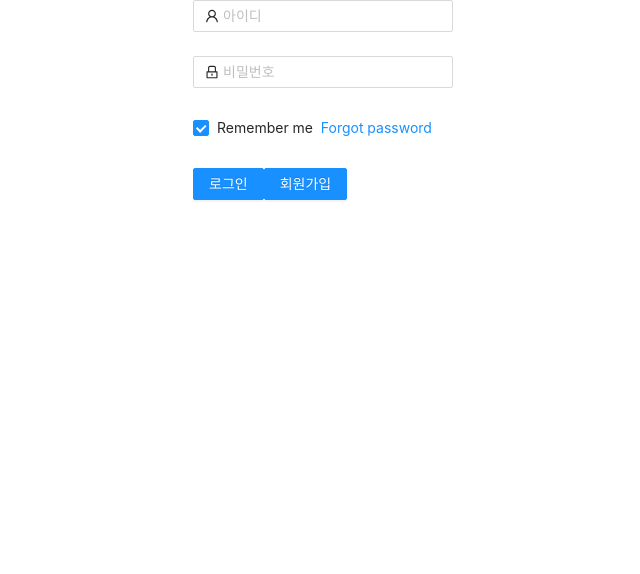
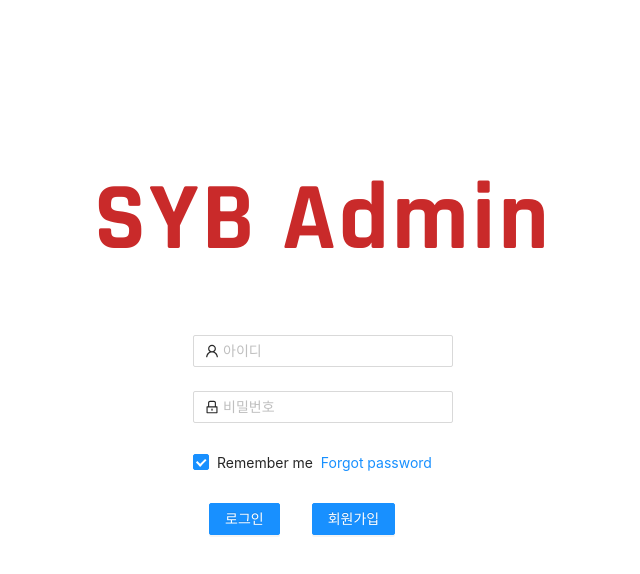
Before and after one commit to MLifeFam/SYB-web, a React (Create React App) app: page / in a window 1280 px wide. Shown: the top 574 px of the page, without its empty margins (317-957 px from the left). Built offline with nearby package versions, Linux system fonts and the light colour scheme.

Commit message:
로그인 UI 개선
1. 로그인 페이지 UI 개선

```diff
--- a/src/pages/Login.js
+++ b/src/pages/Login.js
@@ -3,13 +3,23 @@ import { Link, Redirect, Route, Switch, BrowserRouter as Router } from "react-ro
 import styled from 'styled-components';
 import { Form, Input, Button, Checkbox } from 'antd';
 import { UserOutlined, LockOutlined } from '@ant-design/icons';
+import oc from 'open-color';
 
 const LoginForm = styled.div`
     display:flex;
+    flex-direction:column;
+    position:absolute;
     width:100%;
     height:100%;
     justify-content:center;
     align-items:center;
+`;
+
+const Logo = styled.div`
+    font-size : 6rem;
+    letter-spacing:3px;
+    color: ${oc.red[9]};
+    font-family:'Rajdhani';
 `;
 
 const Login = () => {
@@ -18,7 +28,10 @@ const Login = () => {
   };
 
   return (
-    <LoginForm>
+    <LoginForm style={{paddingBottom:"6rem"}}>
+        <Logo style={{marginBottom:"3%"}}>
+            SYB Admin
+        </Logo>
         <Form
         name="normal_login"
         className="login-form"
@@ -64,12 +77,12 @@ const Login = () => {
         </Form.Item>
 
         <Form.Item>
-            <Link to='/main'>
+            <Link to='/main' style={{margin:"0 1rem"}}>
                 <Button type="primary" htmlType="submit" className="login-form-button">
                     로그인
                 </Button>
             </Link>
-            <Link to='/signup'>
+            <Link to='/signup' style={{margin:"0 1rem"}}>
                 <Button type="primary" htmlType="submit" className="login-form-button">
                     회원가입
                 </Button>
```
